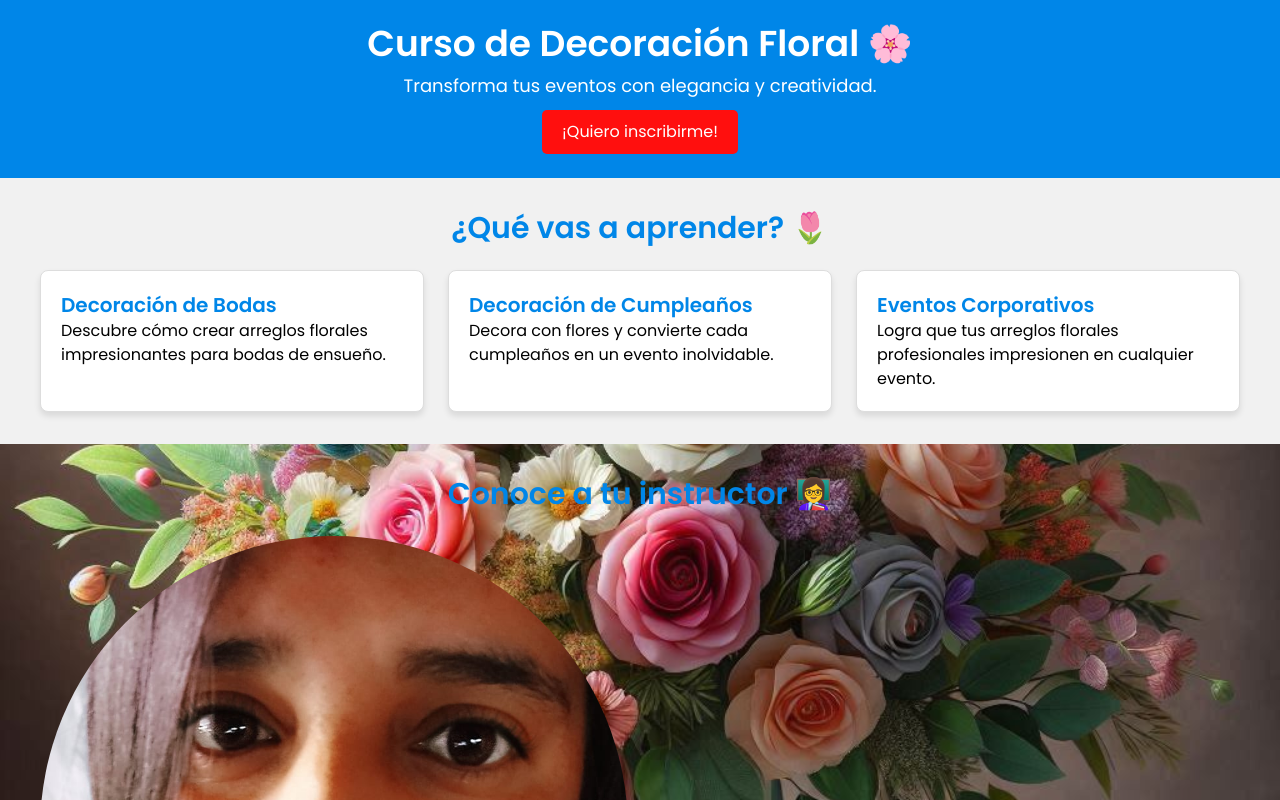
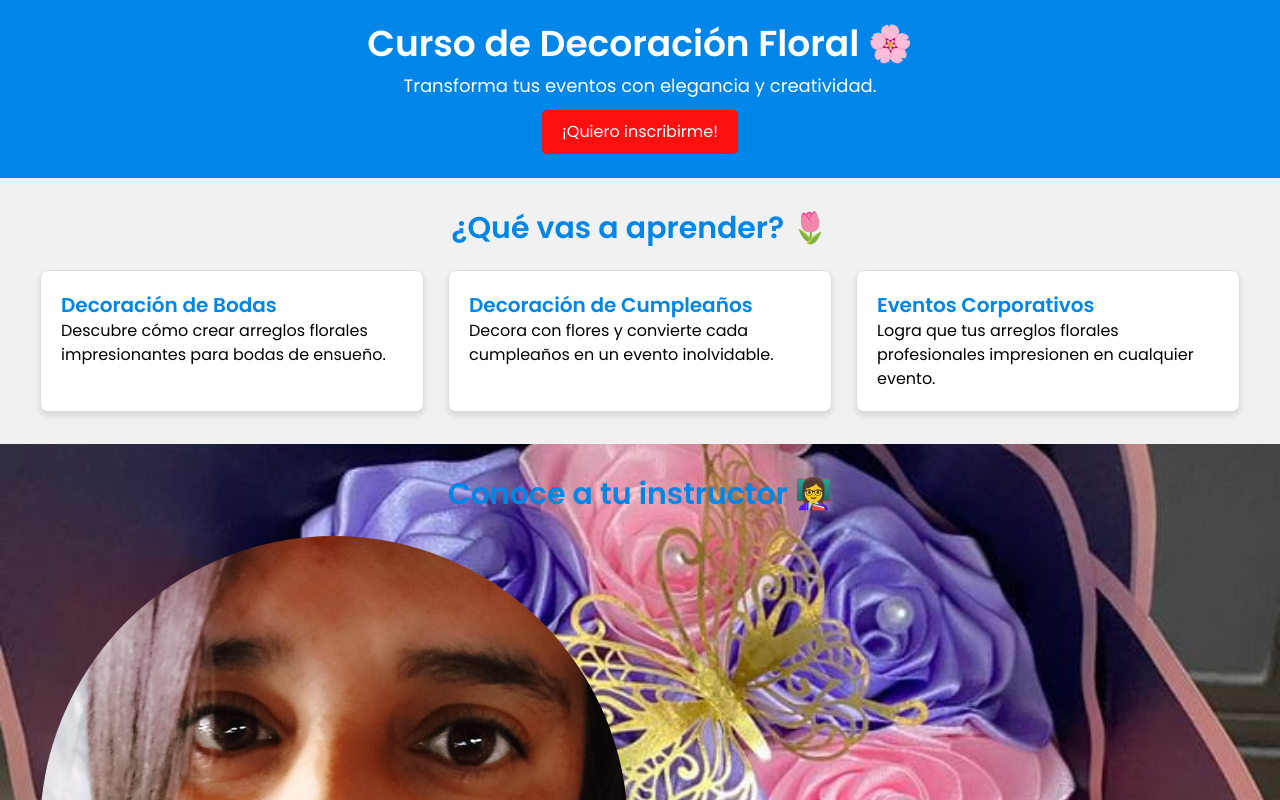
Before and after one commit to castleortiz1/webLorena, a plain HTML site: page index.html in a window 1280 px wide. Shown: the top 800 px of the page. Drawn offline with nearby package versions, Linux system fonts and the light colour scheme; a script that the page names is missing.

Commit message:
agregando fotos al proyecto

```diff
--- a/styles.css
+++ b/styles.css
@@ -7,7 +7,7 @@ html, body {
 }
 
 body {
-    background-image: url('images/decoracion.jpg'); /* Reemplaza con la ruta correcta */
+    background-image: url('images/DecoracionOne.jpg'); /* Reemplaza con la ruta correcta */
     background-size: cover;
     background-position: center;
     background-repeat: no-repeat;
```
Also changed, not shown: images/DecoracionFive.jpg (added), images/DecoracionFour.jpg (added), images/DecoracionOne.jpg (added), images/DecoracionThree.jpg (added), images/DecoracionTwo.jpg (added).
